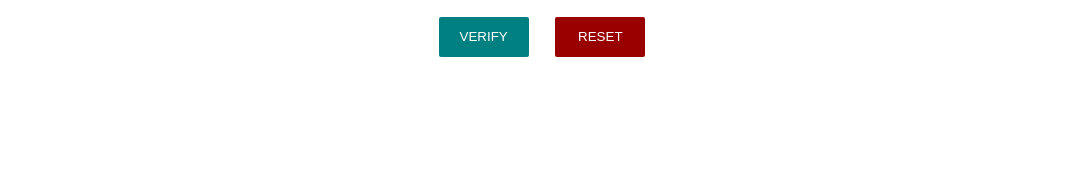
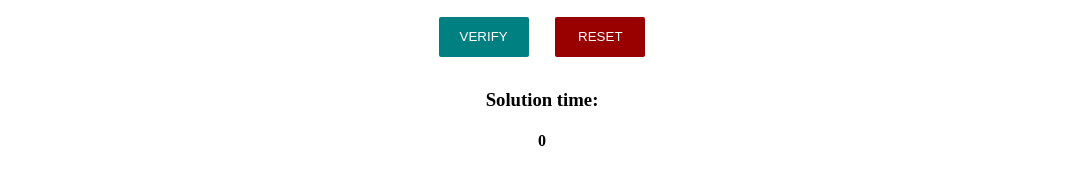
Before and after one commit to JulsRicketti/Sudoku, a React app: page / in a window 1280 px wide. Shown: the part 623-808 px from the top of the page, without its empty margins (98-1181 px from the left). Built offline with nearby package versions, Linux system fonts and the light colour scheme.

Commit message:
Implement Chronometer component

```diff
--- a/src/components/App.js
+++ b/src/components/App.js
@@ -1,6 +1,7 @@
 import React, { useState, useContext } from 'react'
 import SudokuBoard from './SudokuBoard'
 import EnterStringModal from './EnterStringModal'
+import Chronometer from './Chronometer'
 import { SudokuBoardContext } from '../context/SudokuBoardContext'
 
 function App () {
@@ -72,6 +73,9 @@ function App () {
         <button disabled={createMode} onClick={() => verifySolution()}>Verify</button>
         <button className='reset' disabled={createMode} onClick={() => restartGame()}>Reset</button>
       </div>
+      <div className='chronometer'>
+        <Chronometer isRunning={false}/>
+      </div>
       {
         message ||
         (success && displaySolution && 'You did it! Congratulations! Now... Try without cheating ;)') ||
--- /dev/null
+++ b/src/components/Chronometer.js
@@ -0,0 +1,28 @@
+import React, { useEffect, useState } from 'react'
+
+export default function Chronometer ({ isRunning }) {
+	const [milisseconds, setMilliseconds] = useState(0)
+
+	useEffect(() => {
+		let interval = null
+		if (isRunning) {
+			interval = setInterval(() => {
+				setMilliseconds((ms) => ms + 1)
+			}, 1)
+		} else {
+			setMilliseconds(0)
+			clearInterval(interval)
+		}
+
+		return () => {
+			clearInterval(interval)
+		}
+	}, [isRunning])
+
+	return (
+		<div>
+			<h3>Solution time:</h3>
+			<h4>{milisseconds/1000}</h4>
+		</div>
+	)
+}
--- a/src/lib/findSolution.js
+++ b/src/lib/findSolution.js
@@ -10,19 +10,20 @@ import isBoardComplete from './isBoardComplete'
 // 5- repeat
 // 6- backtrack if we reach a dead end
 
+// Test examples:
+// 1................................................................................
+// 4.....8.5.3..........7......2.....6.....8.4......1.......6.3.7.5..2.....1.4...... NOT WORKING!
+// 4.......5.3..........7......2.....6.......4......1.........3.7.5..2.....1.4......
+// ..3.2.6..9..3.5..1..18.64....81.29..7.......8..67.82....26.95..8..2.3..9..5.1.3..
+
 export default function findSolution (board) {
 	if (isBoardComplete(board)) {
 		return board
 	} else {
 		const possibilities = getNextBoards(board)
-		// console.warn('111', possibilities)
 		const validBoards = possibilities.filter((board) => validateBoard(board))
-		// console.warn('222', validBoards)
-		return backtrack(validBoards)
-	}
-}
 
-function backtrack (boards) {
+		const backtrack = (boards) => {
 			if (!boards.length) {
 				return false
 			} else {
@@ -33,6 +34,10 @@ function backtrack (boards) {
 				} else {
 					return backtrack(boards)
 				}
+			}
+		}
+
+		return backtrack(validBoards)
 	}
 }
 
--- a/src/styles/index.scss
+++ b/src/styles/index.scss
@@ -54,6 +54,13 @@ button {
 				background-color: rgba(153, 0, 0, 0.5);
 			}
 		}
+	}
+
+	.chronometer {
+		display: flex;
+		justify-content: center;
+		align-items: center;
+		text-align: center;
 	}
 }
 
```
Lines whose indentation alone changed are shown as unchanged.
